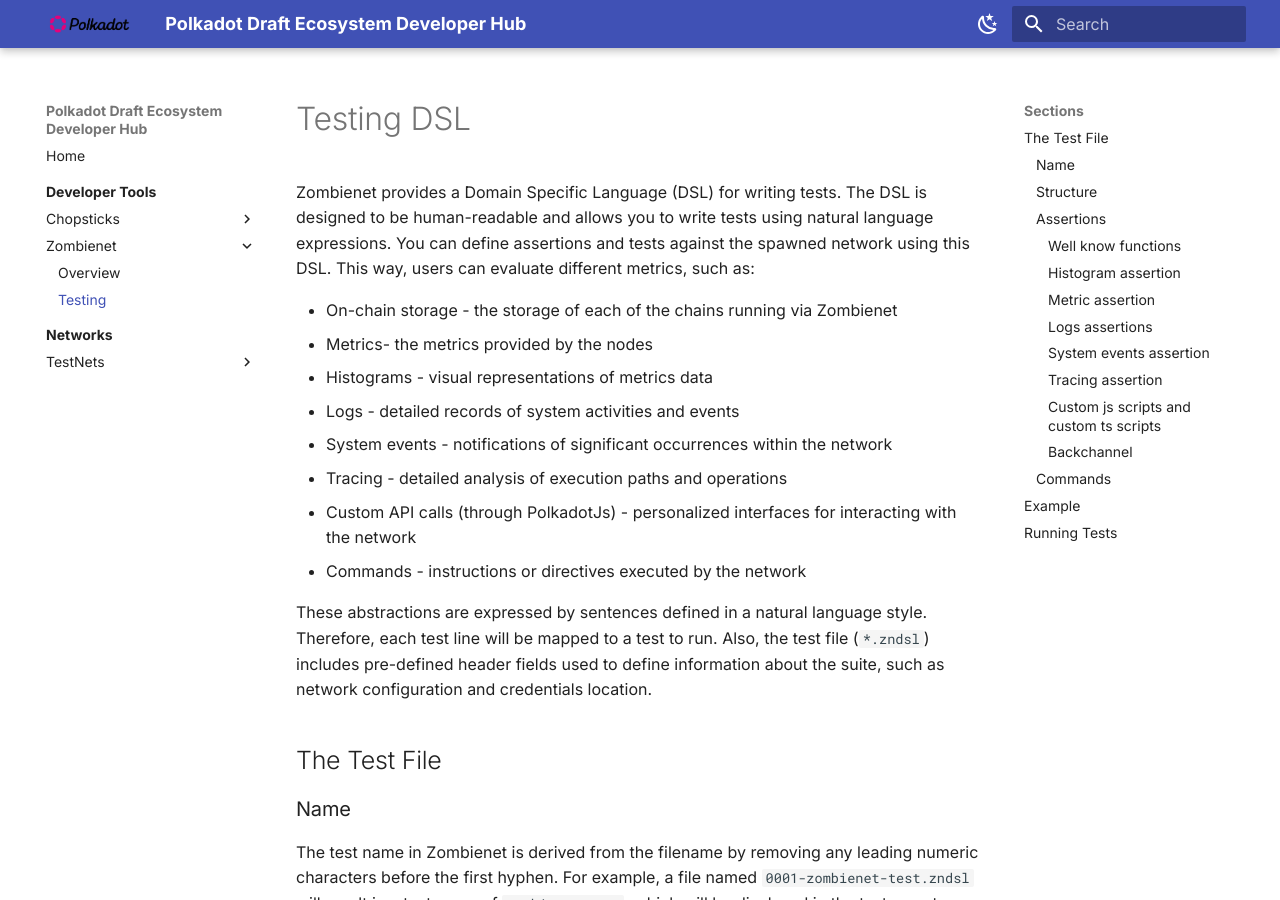
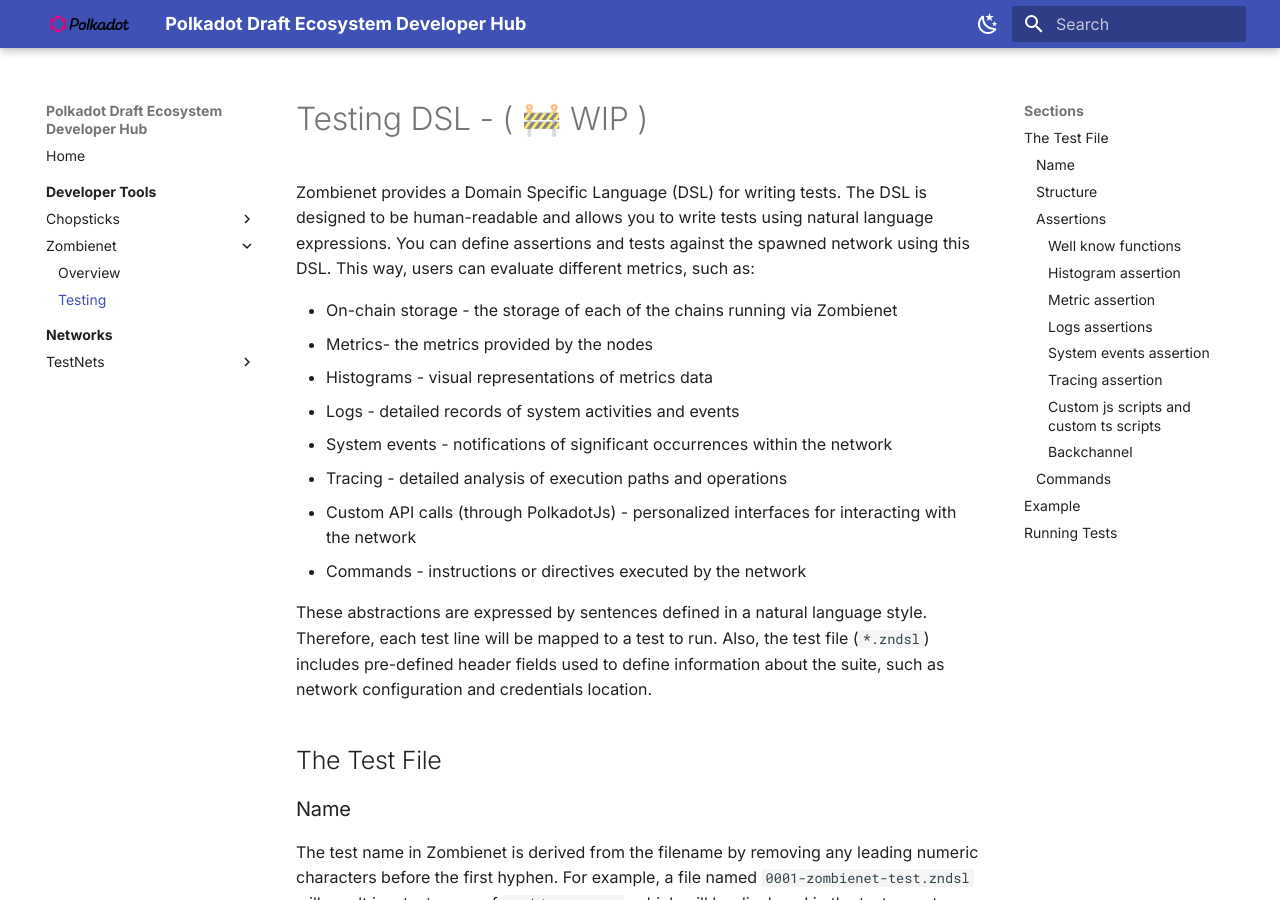
Before and after one commit to papermoonio/polkadot-ecosystem-docs-draft, an MkDocs documentation site: the page built from docs/dev-tools/zombienet/testing.md, in a window 1280 px wide and 900 px high. Built offline with MkDocs 1.6.1 and Material for MkDocs 9.7.7, drawn with Linux system fonts in a browser that asks for light colours; some of the changed lines change nothing that is shown.

Commit message:
fix: testing description added

```diff
--- a/docs/dev-tools/zombienet/testing.md
+++ b/docs/dev-tools/zombienet/testing.md
@@ -1,4 +1,9 @@
-# Testing DSL
+---
+title: Testing DSL
+description: Zombienet provides a Domain Specific Language (DSL) for writing tests. The DSL is designed to be human-readable and allows you to write tests using natural language expressions.
+---
+
+# Testing DSL - ( 🚧 WIP )
 
 Zombienet provides a Domain Specific Language (DSL) for writing tests. The DSL is designed to be human-readable and allows you to write tests using natural language expressions. You can define assertions and tests against the spawned network using this DSL. This way, users can evaluate different metrics, such as:
 
```
